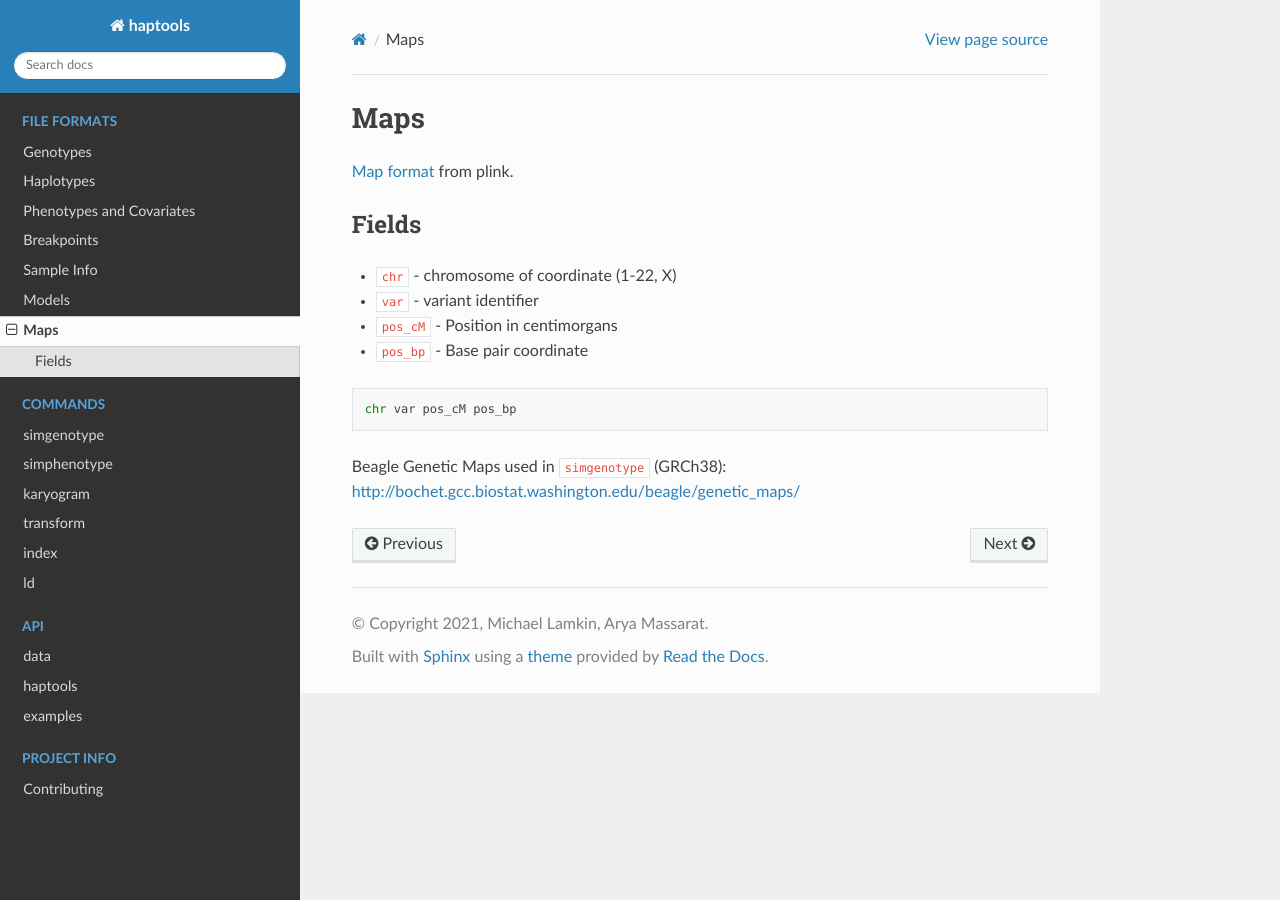
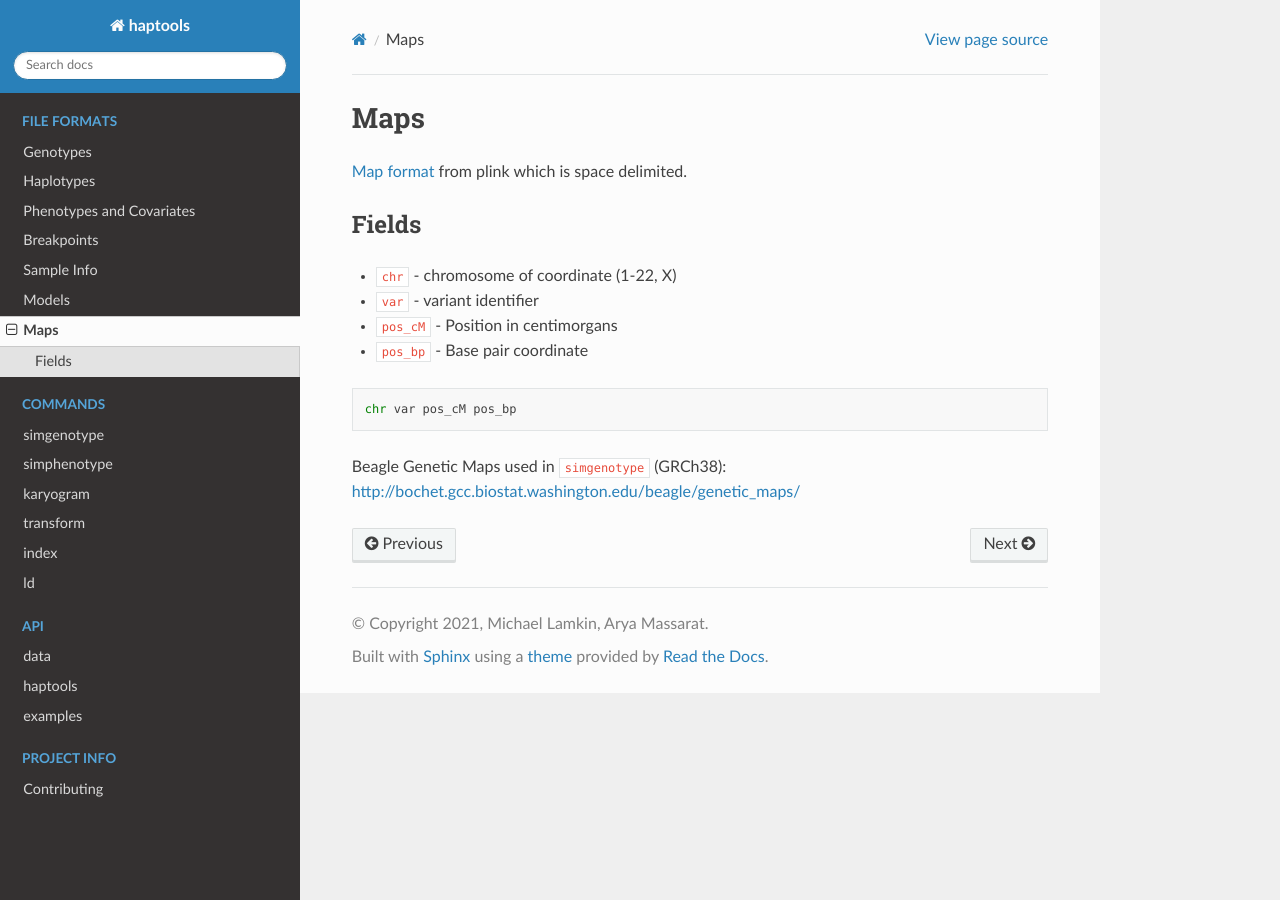
Before and after one commit to CAST-genomics/haptools, a Sphinx documentation site: the page built from docs/formats/maps.rst, in a window 1280 px wide. Built offline with Sphinx 7.4.7 and the Read the Docs theme 2.0.0, drawn with Linux system fonts in a browser that asks for light colours.

Commit message:
Update maps.rst

```diff
--- a/docs/formats/maps.rst
+++ b/docs/formats/maps.rst
@@ -3,7 +3,7 @@
 
 Maps
 ====
-`Map format <https://www.cog-genomics.org/plink/1.9/formats#map>`_ from plink.
+`Map format <https://www.cog-genomics.org/plink/1.9/formats#map>`_ from plink which is space delimited.
 
 Fields
 ------
```
